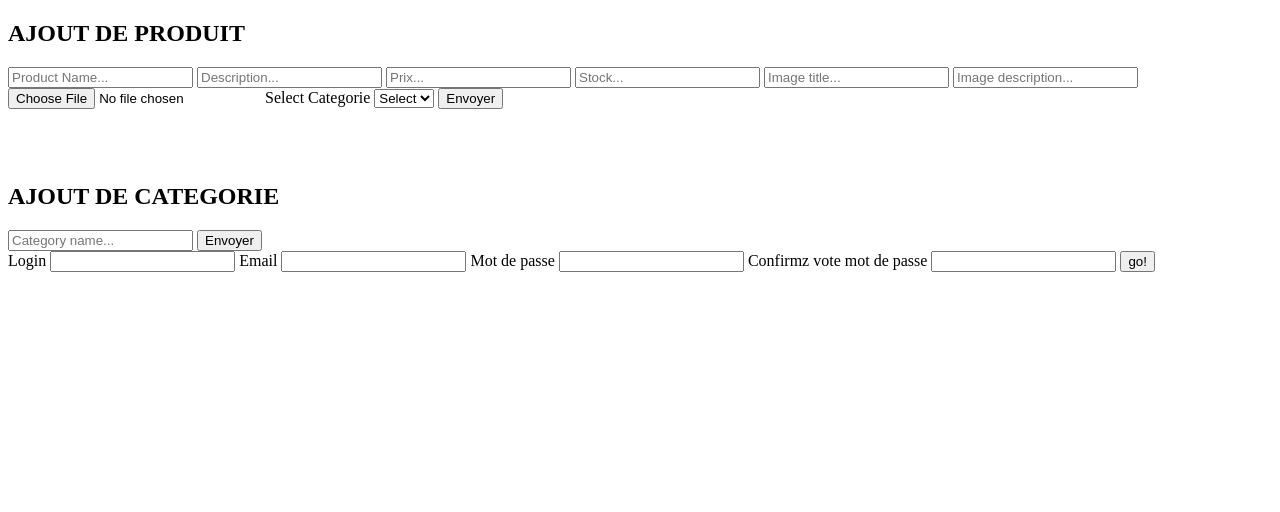
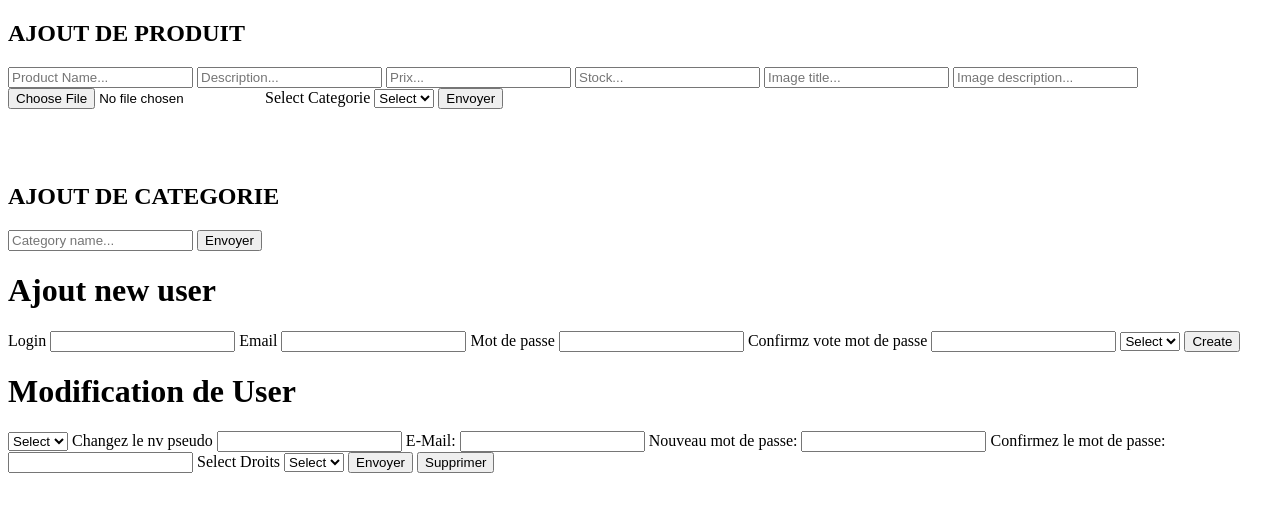
Before and after one commit to Jeremy-DEJOUX/boutique, a PHP site: page /pages/admin.php in a window 1280 px wide. Shown: the top 512 px of the page. Run offline with PHP 8.4, Linux system fonts and the light colour scheme; data that the repository does not hold is empty.

Commit message:
j'ai casser la page admin

```diff
--- a/class/classAdmin.php
+++ b/class/classAdmin.php
@@ -1,9 +1,10 @@
 <?php
-require_once('../function/db.php');
+
 class Admin{
     public $login;
     public $password;
-    public $id_dorits;
+    public $id_droits;
+    public $db;
 
     public function __contruct(){
         $this->db = connect();
@@ -33,7 +34,7 @@ class Admin{
             $mailLength = strlen($email);
 
             if(($logLength >= 2) && ($passLength >= 2) && ($confirmLength >= 2) && ($mailLength >= 2)){
-                $checkLength = $this->db->prepare("SELECT login FROM user WHERE login=:login");
+                $checkLength = connect()->prepare("SELECT login FROM user WHERE login=:login");
                 $checkLength->bindValue(":login", $login, PDO::PARAM_STR);
                 $checkLength->execute();
                 $count = $checkLength->fetch();
@@ -43,10 +44,11 @@ class Admin{
                     if ($password == $confirmPW){
 
                         $cryptepass = password_hash($password, PASSWORD_BCRYPT);
-                        $insert = $this->db->prepare("INSERT INTO user (login, password, email, id_droits ) VALUES (:login, :cryptepass, :email, :id_droits)");
+                        $insert = connect()->prepare("INSERT INTO user (login, password, email, id_droits ) VALUES (:login, :cryptepass, :email, :id_droits)");
                         $insert->bindValue(":login", $login, PDO::PARAM_STR);
                         $insert->bindValue(":cryptedpass", $cryptepass, PDO::PARAM_STR);
                         $insert->bindValue(":email", $email, PDO::PARAM_STR);
+                        $insert->bindValue(":id_droits", $id_droits, PDO::PARAM_INT);
                         $insert->execute();
                         echo "New user Added";
                     }
--- a/pages/admin.php
+++ b/pages/admin.php
@@ -1,9 +1,10 @@
 <?php
-$database = ("../function/db.php");
+require_once("../function/db.php");
 require_once("../class/classAdmin.php");
 require_once('../class/classProduits.php');
 require_once('../class/classCategorie.php');
 require_once('../class/classUser.php');
+require_once('../class/classDroits.php');
 
 //-----------------------chemin-----------------
 
@@ -15,7 +16,7 @@ require_once('../class/classUser.php');
 // else{
 
 $produits = new Product;
-
+//------------------------------------------PRODUITS---------------------------------
 if (isset($_POST['product'])) {
     $produits->create_Product($_POST['nom'], $_POST['desc'], $_POST['price'], $_POST['stock'], $_POST['filetitle'], $_POST['filedesc'], $_FILES['fileupload'], $_POST['nom_cat']);
 }
@@ -35,6 +36,21 @@ if (isset($_POST['delete_cat'])){
     $category = new Categorie;
     $category->deleteCat($_POST['deleteCat']);
 }
+//-----------------------------------------USER---------------------------------------------
+if(isset($_POST['mod'])){
+                $droits = new User();
+                $droits->updateDroit($_POST['moddingUser'], $_POST['droitUser']);
+                $update = new Admin();
+                $update->UpdateNewUser($_POST['moddingUser'], $_POST['UpdateLog'], $_POST['UpdateMail'], $_POST['updatePW'], $_POST['updateCPW']);
+            }
+if(isset($_POST['createUser'])){
+    $create = new Admin;
+    $create->registerNewUser($_POST['createLogin'], $_POST['eMail'], $_POST['createPW'], $_POST['confirmPW'], $_POST['droitsNewUser']);
+}
+if(isset($_POST['deleteUser'])){
+    $delete = new Admin();
+    $delete->deleteUser($_POST['moddingUser']);
+}
 ?>
 
 <!DOCTYPE html>
@@ -47,22 +63,6 @@ if (isset($_POST['delete_cat'])){
 </head>
 <body>
     <main>
-        <?php
-            if(isset($_POST['mod'])){
-                $update = new Admin();
-                $update->UpdateNewUser($_POST['moddingUser'], $_POST['UpdateLog'], $_POST['UpdateMail'], $_POST['updatePW'], $_POSt['updateCPW']);
-            }
-            if(isset($_POST['createUser'])){
-                $create = new Admin();
-                $create->registerNewUser($_POST['createLogin'], $_POST['eMail'], $_POST['createPW'], $_POST['confirmPW'], $_POST['droitsNewUser']);
-            }
-            if(isset($_POST['deleteUser'])){
-                $delete = new Admin();
-                $delete->deleteUser($_POST['moddingUser']);
-            }
-
-        ?>
-
         <h2>AJOUT DE PRODUIT</h2>
         <form action="" method="post" enctype="multipart/form-data">
             <input type="text" name="nom" placeholder="Product Name...">
@@ -93,20 +93,54 @@ if (isset($_POST['delete_cat'])){
             <input type="submit" name="category" value="Envoyer">
         </form>
 
-
+    <h1>Ajout new user</h1>
         <form  id="createUser" action="" method="POST">
-            <label for="login">Login</label>
-            <input type="text" name="login">
+            <label for="createLogin">Login</label>
+            <input type="text" name="createLogin">
             <label for="email">Email</label>
-            <input type="email" name="email">
-            <label for="password" name="password">Mot de passe</label>
-            <input type="password" name="password">
+            <input type="email" name="eMail">
+            <label for="createPW" name="password">Mot de passe</label>
+            <input type="password" name="createPW">
             <label for="confirmPW">Confirmz vote mot de passe</label>
             <input type="password" name="confirmPW">
-            <input type="submit" name="register" value="go!">
+            <select name="droitsNewUser">
+                        <option>Select</option>
+                        <?php
+                        $droits = new Droits();
+                        $droits->displayChoice();
+                        ?>
+                    </select>
+            <input type="submit" name="createUser" value="Create">
         </form>
 
-
+        <form action="" method="POST">
+            <h1>Modification de User</h1>
+                    <select name="moddingUser">
+                        <option>Select</option>
+                        <?php
+                        $article = new User();
+                        $article->getDisplay();
+                        ?>
+                    </select>
+                    <label for="UpdateLog">Changez le nv pseudo</label>
+                    <input type="text" name="UpdateLog">
+                    <label for="UpdateMail">E-Mail:</label>
+                    <input type="eMail" name="UpdateMail">
+                    <label for="updatePW">Nouveau mot de passe:</label>
+                    <input type="password" name="updatePW">
+                    <label for="updateCPW">Confirmez le mot de passe: </label>
+                    <input type="password" name="updateCPW">
+                    <label>Select Droits</label>
+                    <select name="droitUser">
+                        <option>Select</option>
+                        <?php
+                        $droits = new Droits();
+                        $droits->displayChoice();
+                        ?>
+                    </select>
+                    <input type="submit" name="mod" value="Envoyer">
+                    <input type="submit" name="deleteUser" value="Supprimer">
+        </form>
     </main>
 </body>
 </html>
```
